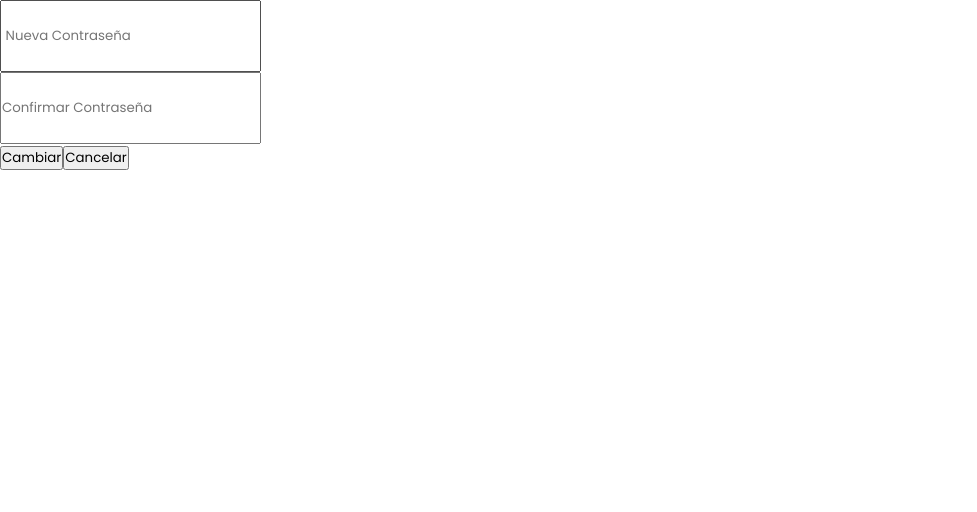
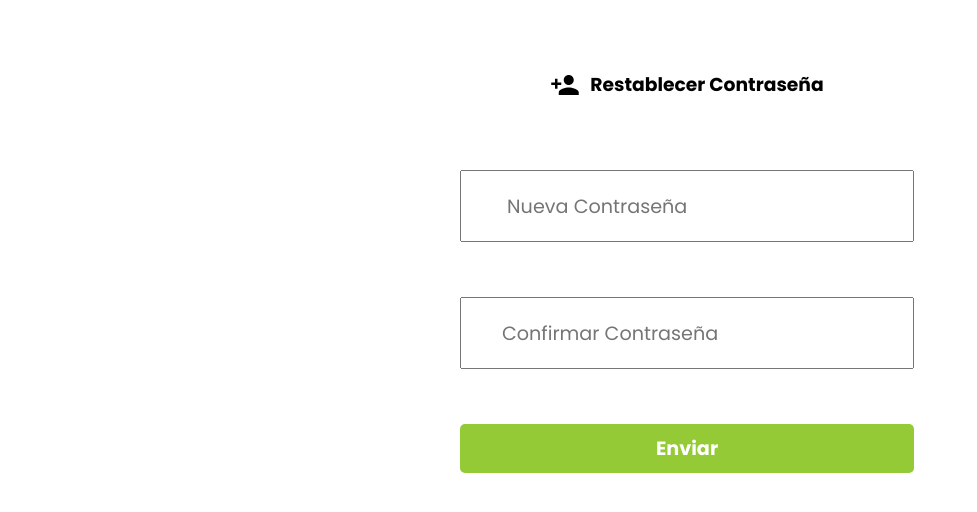
Before and after one commit to ElPardo16/proyecto-final-fsc-back, a Next.js app: page /reset in a window 1280 px wide. Shown: the top 512 px of the page, without its empty margins (0-977 px from the left). Built offline with nearby package versions, Linux system fonts and the light colour scheme.

Commit message:
alert block locked user

```diff
--- a/src/components/FormCollab.jsx
+++ b/src/components/FormCollab.jsx
@@ -76,10 +76,6 @@ export default function FormCollb() {
       console.log(error);
     }
   };
-
-
-
-
 
   function calculate_age(e) {
     const dob = e.target.value
--- a/src/components/Recovery.jsx
+++ b/src/components/Recovery.jsx
@@ -1,5 +1,7 @@
 import React from "react";
 import { useForm } from "react-hook-form";
+import { MdPersonAdd, MdClose } from "react-icons/md";
+import Swal from "sweetalert2";
 
 export default function Recovery() {
   const {
@@ -12,13 +14,25 @@ export default function Recovery() {
   password.current = watch("password", "");
 
   const onSubmit = (data) => {
+    Swal.fire({
+      position: 'center',
+      icon: 'success',
+      title: 'Contraseña Restablecida Satisfactoriamente',
+      showConfirmButton: false,
+      timer: 2500
+    })
     console.log(data);
   };
 
   return (
-    <>
+    <> <div className="container">
+      <div className="restCont">
+        <MdPersonAdd size={30} />
+        <h3>Restablecer Contraseña</h3>
+      </div>
         <form onSubmit={handleSubmit(onSubmit)}>
-          <div className="pss">
+
+          <div className="login-input">
             {/* <label htmlFor="password"> Nueva contraseña</label> */}
             <input
               type="password"
@@ -33,8 +47,7 @@ export default function Recovery() {
               <span>La contraseña debe tener al menos 8 caracteres</span>
             )}
           </div>
-
-          <div className="pss">
+          <div className="login-input">
             {/* <label htmlFor="password2">Confirmar Contraseña:</label> */}
             <input
               type="password"
@@ -53,15 +66,11 @@ export default function Recovery() {
               <span>{errors.password2.message}</span>
             )}
           </div>
-
-          <div className="bpss">
-            <button type="submit">Cambiar</button>
-            <button type="submit">
-              Cancelar
-            </button>
+          <div className="bp">
+            <button type="submit" className="btn submit">Enviar</button>
           </div>
         </form>
-
+      </div>
     </>
   );
 }
--- a/src/styles/globals.scss
+++ b/src/styles/globals.scss
@@ -22,6 +22,7 @@ $txt-s: rgba(0, 0, 0, 0.7);
    color: white;
    font-size: 1.2rem;
    cursor: pointer;
+   width: 100%;
 }
 
 .submit {
@@ -125,6 +126,7 @@ header {
 
 .login-input {
    position: relative;
+   margin-bottom: 15px;
 
    svg {
       position: absolute;
@@ -543,3 +545,10 @@ header {
 
    }
    }
+
+   .restCont{
+      display: flex;
+      gap:10px;
+      margin: 20px;
+
+   }
```
Also changed, not shown: src/components/Login.jsx (+50 -24 lines).
